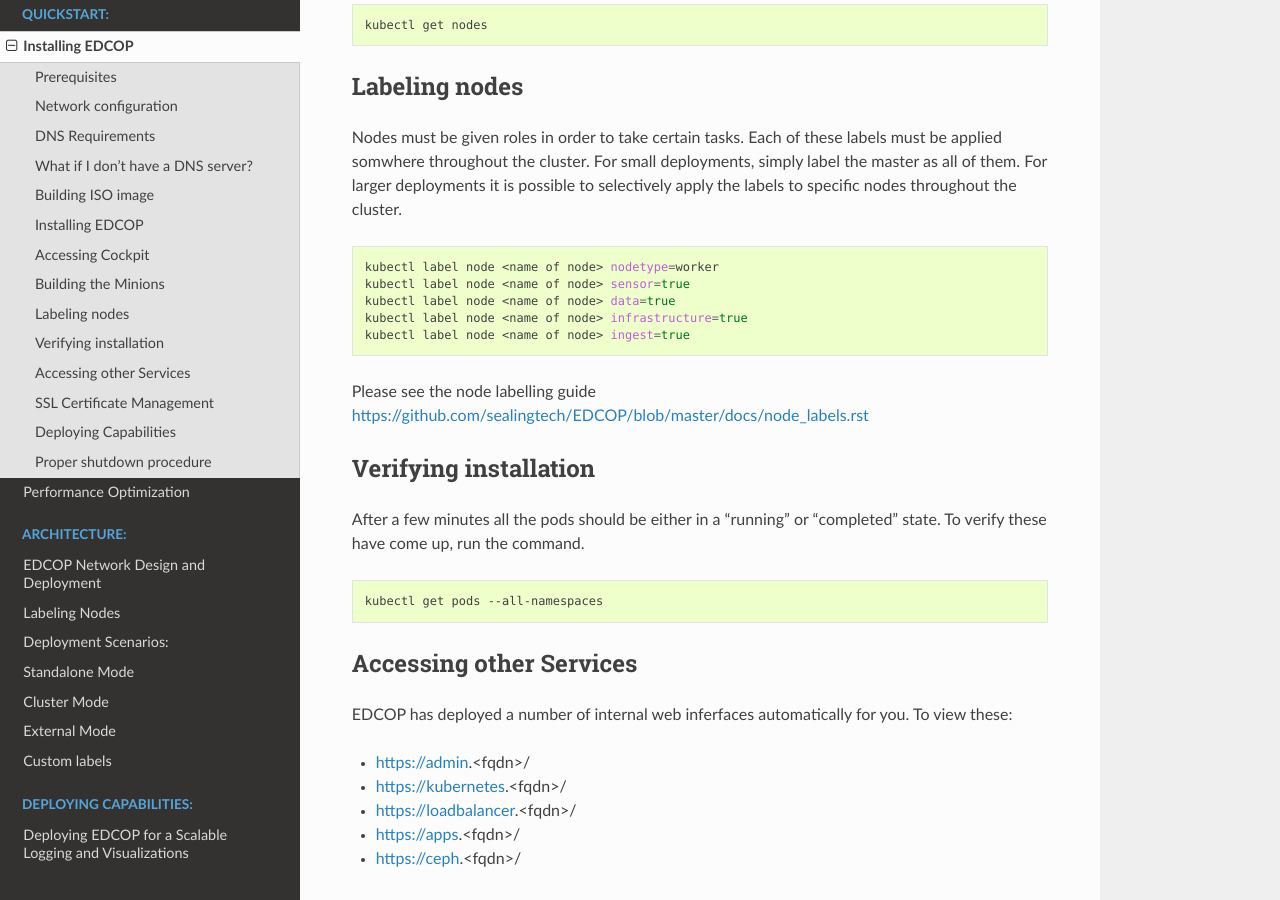
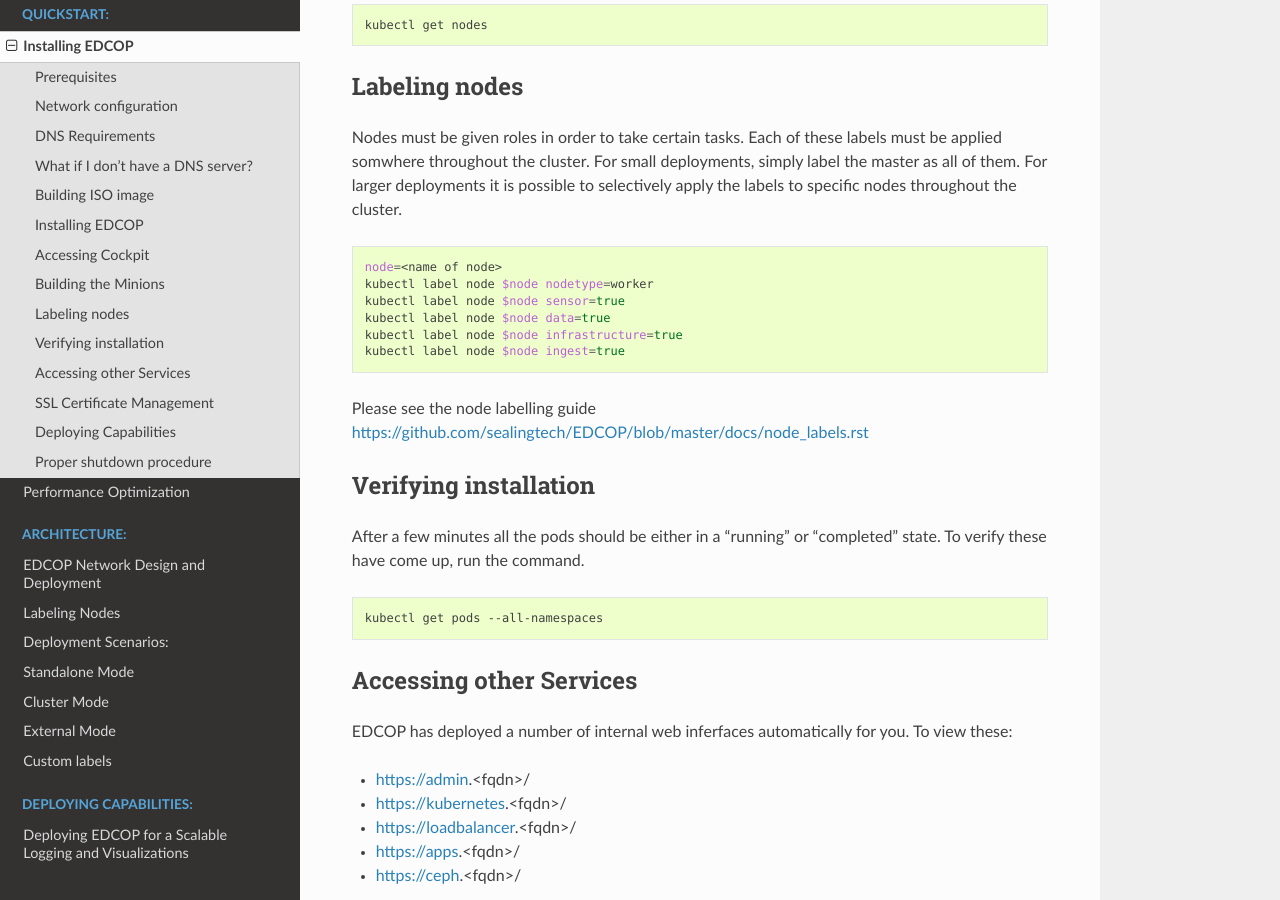
Before and after one commit to sealingtech/EDCOP, a Sphinx documentation site: the page built from docs/installation_guide.rst, in a window 1280 px wide and 900 px high, scrolled down 5191 px. Built offline with Sphinx 7.4.7 and the Read the Docs theme 2.0.0, drawn with Linux system fonts in a browser that asks for light colours.

Commit message:
Update installation_guide.rst

```diff
--- a/docs/installation_guide.rst
+++ b/docs/installation_guide.rst
@@ -179,11 +179,12 @@
 
 .. code-block:: bash
 
-  kubectl label node <name of node> nodetype=worker
-  kubectl label node <name of node> sensor=true
-  kubectl label node <name of node> data=true
-  kubectl label node <name of node> infrastructure=true
-  kubectl label node <name of node> ingest=true
+  node=<name of node>
+  kubectl label node $node nodetype=worker
+  kubectl label node $node sensor=true
+  kubectl label node $node data=true
+  kubectl label node $node infrastructure=true
+  kubectl label node $node ingest=true
 
 
 Please see the node labelling guide  https://github.com/sealingtech/EDCOP/blob/master/docs/node_labels.rst
```
